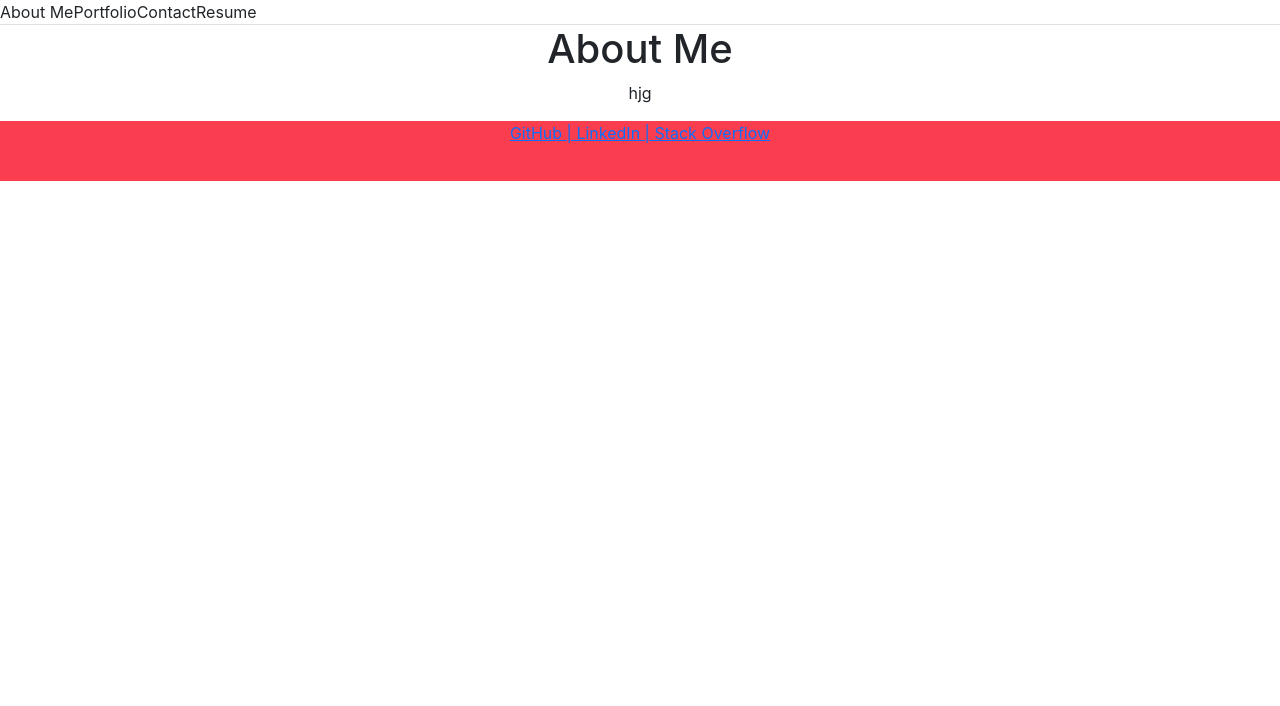
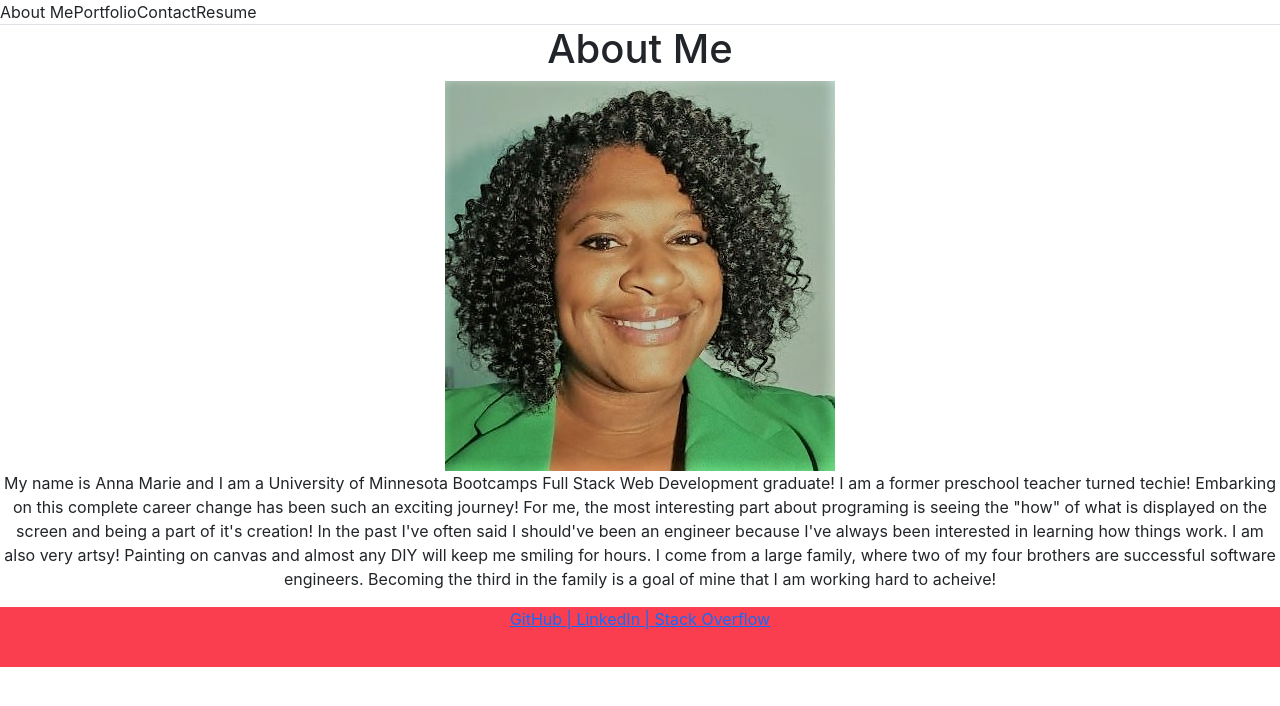
Before and after one commit to ampatte/snippets-of-annamarie, a React (Create React App) app: page / in a window 1280 px wide. Shown: the top 706 px of the page. Built offline with nearby package versions, Linux system fonts and the light colour scheme.

Commit message:
short intro/ description about me

```diff
--- a/src/components/About.js
+++ b/src/components/About.js
@@ -1,11 +1,13 @@
 import React from 'react';
+import mee from './../assets/portraits/mee.jpg';
 
 export default function About() {
   return (
     <div>
       <h1>About Me</h1>
+      <img className='img' src= {mee} alt='me'/>
       <p>
-       hjg
+      My name is Anna Marie and I am a University of Minnesota Bootcamps Full Stack Web Development graduate! I am a former preschool teacher turned techie! Embarking on this complete career change has been such an exciting journey! For me, the most interesting part about programing is seeing the "how" of what is displayed on the screen and being a part of it's creation! In the past I've often said I should've been an engineer because I've always been interested in learning how things work. I am also very artsy! Painting on canvas and almost any DIY will keep me smiling for hours. I come from a large family, where two of my four brothers are successful software engineers. Becoming the third in the family is a goal of mine that I am working hard to acheive!
       </p>
     </div>
   );
```
